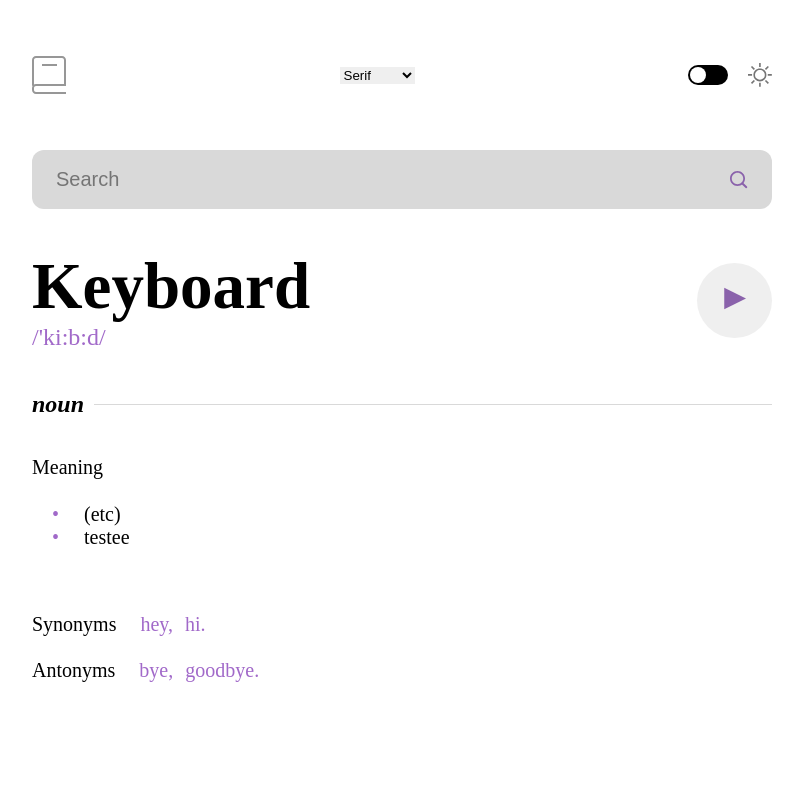
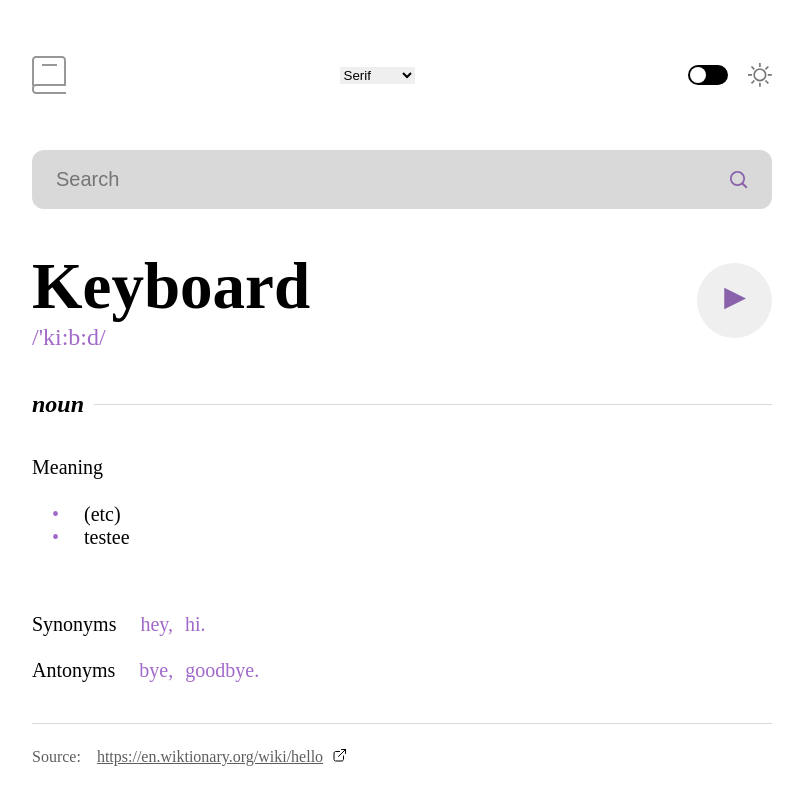
Before and after one commit to hugobatista27/dicionario, a React (Vite) app: page / in a window 1280 px wide. Shown: the top 804 px of the page, without its empty margins (238-1041 px from the left). Built offline with nearby package versions, Linux system fonts and the light colour scheme.

Commit message:
feat: cria o component footer

```diff
--- a/src/App.tsx
+++ b/src/App.tsx
@@ -1,6 +1,7 @@
 //import MainContext from './contexts/MainContext.js';
 import { Header } from './components/Header/Header.js';
 import { Content } from './components/Content/Content.js';
+import { Footer} from './components/Footer/Footer.js'
 
 import styled from 'styled-components';
 //import { useState } from 'react';
@@ -24,6 +25,7 @@ function App() {
 			{/* <MainContext.Provider value={ValueContexts}> */}
 				<Header/>
 				<Content/>
+				<Footer/>
 			{/* </MainContext.Provider> */}
 		</BodyStyle>
 	)
--- /dev/null
+++ b/src/components/Footer/Footer.tsx
@@ -0,0 +1,49 @@
+import LINK_ICON from './assets/link.svg'
+
+import styled from 'styled-components';
+
+const FooterStyle = styled.footer`
+    margin-top: 40px;
+    hr {
+        width: 100%;
+        background-color: #D9D9D9;
+        height: 1px;
+    }
+
+    div {
+        display: flex;
+        gap: 16px;
+
+        padding: 24px 0;
+        margin-bottom: 50px;
+
+        p, a {
+            font-weight: 400;
+            font-size: 16px;
+            color: #5E5E5E;
+        }
+        a {
+            span {
+                margin-right: 10px;
+
+            }
+        }
+    }
+`
+
+export function Footer() {
+    return (
+        <FooterStyle>
+            <hr />
+            <div>
+                <p>Source:</p>
+                <a href={`https://en.wiktionary.org/wiki/${'hello'}`}>
+                    <span>
+                        {`https://en.wiktionary.org/wiki/${'hello'}`}
+                    </span>
+                    <img src={LINK_ICON}/>
+                </a>
+            </div>
+        </FooterStyle>
+    )
+}
```
Also changed, not shown: src/components/Footer/assets/link.svg (added).
